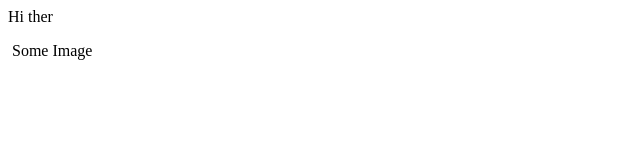
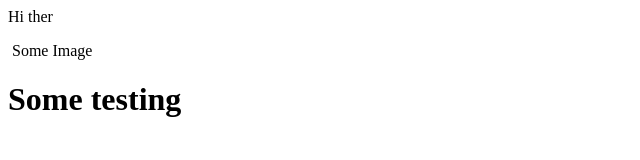
Before and after one commit to Arjun01010/git01, a plain HTML site: page index.html in a window 1280 px wide. Shown: the whole page, without its empty margins (0-640 px from the left). Drawn offline with Linux system fonts and the light colour scheme.

Commit message:
Testing code

```diff
--- a/index.html
+++ b/index.html
@@ -1,3 +1,5 @@
 <p> Hi ther </p>
 
 <img> Some Image </img>
+
+<h1> Some testing </h1>
```
